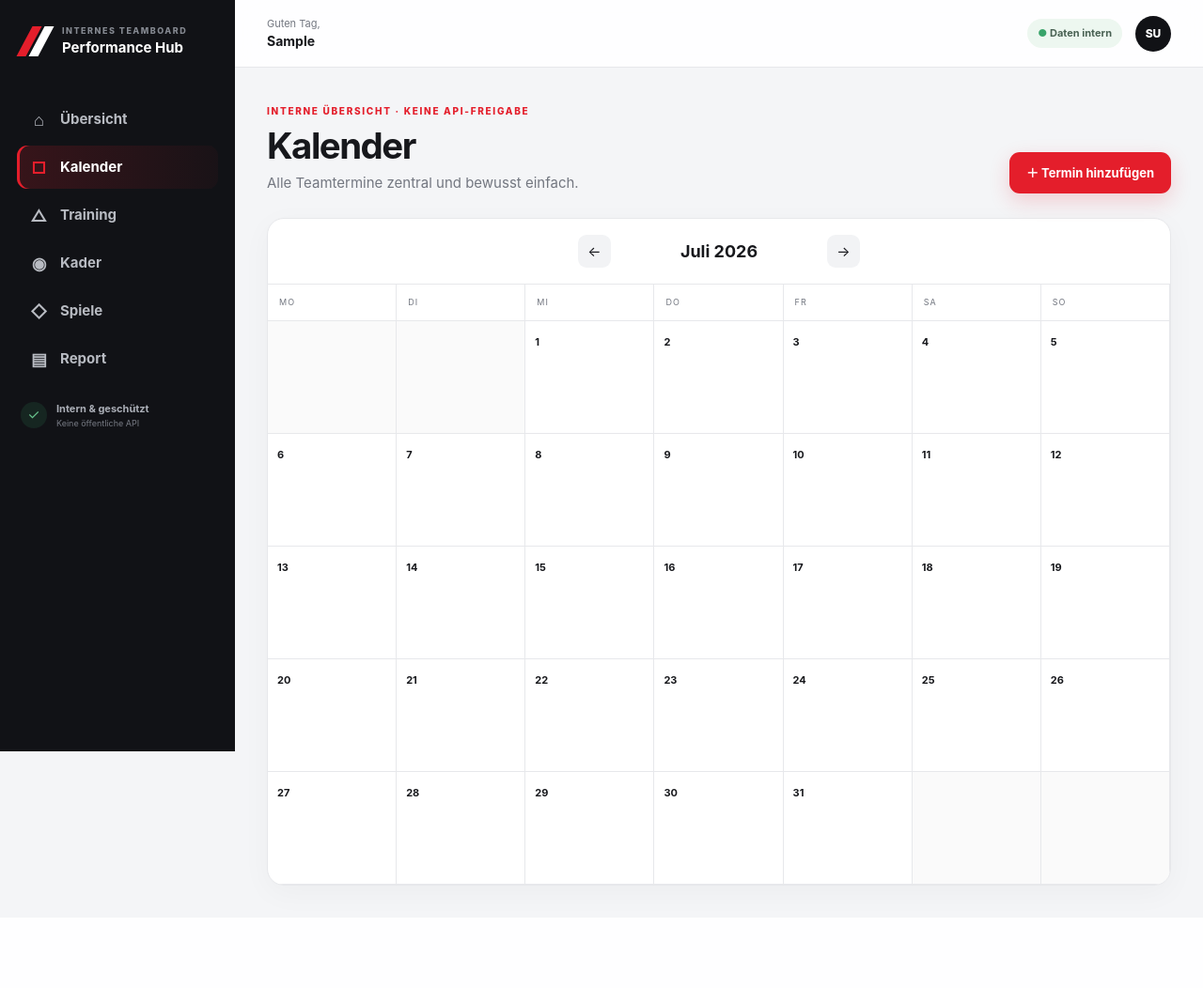
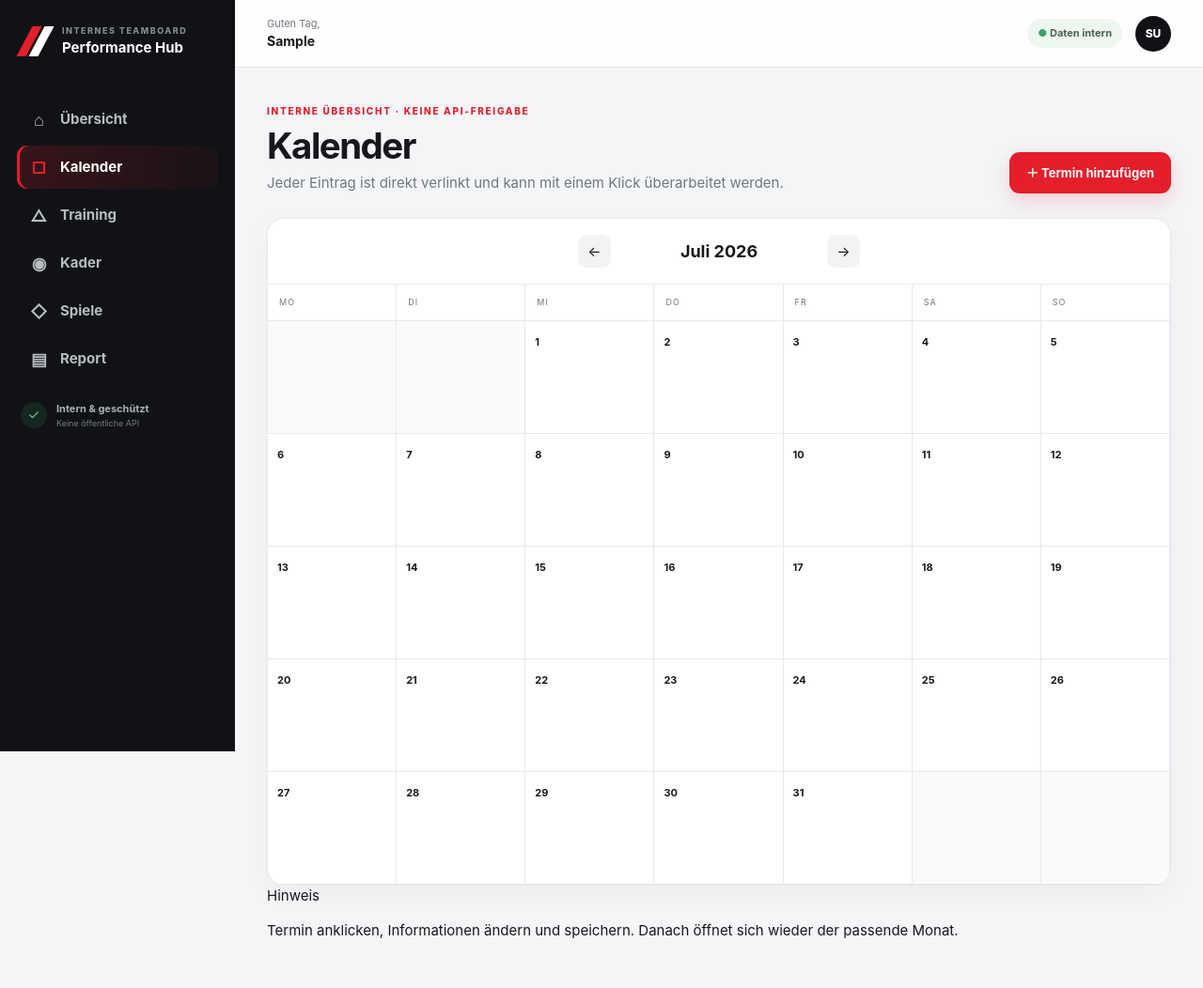
Before and after one commit to hsdarestani/eintracht, a Django app: page /kalender/ in a window 1280 px wide. Shown: the whole page at 94% size. Before the commit the page ends 958 px from the top, so only its background shows below. Run offline with Django 5.2, Linux system fonts and the light colour scheme; a user stored in the database is signed in; tables that the repository leaves empty hold one stand-in row (values such as "Sample post").

Commit message:
Make calendar entries directly editable

```diff
--- a/templates/core/calendar.html
+++ b/templates/core/calendar.html
@@ -1,3 +1,46 @@
-{% extends 'core/base.html' %}{% block title %}Kalender{% endblock %}{% block content %}
-<section class="page-head"><div><span class="eyebrow">INTERNE ÜBERSICHT · KEINE API-FREIGABE</span><h1>Kalender</h1><p>Alle Teamtermine zentral und bewusst einfach.</p></div><a href="{% url 'event_create' %}" class="btn btn-primary">＋ Termin hinzufügen</a></section><section class="card calendar-card"><div class="calendar-toolbar"><a href="?year={{ prev_year }}&month={{ prev_month }}">←</a><h2>{{ month_name }} {{ year }}</h2><a href="?year={{ next_year }}&month={{ next_month }}">→</a></div><div class="calendar-weekdays"><span>Mo</span><span>Di</span><span>Mi</span><span>Do</span><span>Fr</span><span>Sa</span><span>So</span></div><div class="calendar-grid">{% for week in weeks %}{% for cell in week %}<div class="calendar-day {% if not cell.day %}empty{% endif %}">{% if cell.day %}<strong>{{ cell.day }}</strong>{% for event in cell.events %}<span class="calendar-event {{ event.event_type }}"><b>{{ event.starts_at|date:"H:i" }}</b>{{ event.title }}</span>{% endfor %}{% endif %}</div>{% endfor %}{% endfor %}</div></section>
+{% extends 'core/base.html' %}
+{% block title %}Kalender{% endblock %}
+{% block content %}
+<section class="page-head">
+  <div>
+    <span class="eyebrow">INTERNE ÜBERSICHT · KEINE API-FREIGABE</span>
+    <h1>Kalender</h1>
+    <p>Jeder Eintrag ist direkt verlinkt und kann mit einem Klick überarbeitet werden.</p>
+  </div>
+  <a href="{% url 'event_create' %}" class="btn btn-primary">＋ Termin hinzufügen</a>
+</section>
+
+<section class="card calendar-card">
+  <div class="calendar-toolbar">
+    <a href="?year={{ prev_year }}&month={{ prev_month }}" aria-label="Vorheriger Monat">←</a>
+    <h2>{{ month_name }} {{ year }}</h2>
+    <a href="?year={{ next_year }}&month={{ next_month }}" aria-label="Nächster Monat">→</a>
+  </div>
+  <div class="calendar-weekdays">
+    <span>Mo</span><span>Di</span><span>Mi</span><span>Do</span><span>Fr</span><span>Sa</span><span>So</span>
+  </div>
+  <div class="calendar-grid">
+    {% for week in weeks %}
+      {% for cell in week %}
+        <div class="calendar-day {% if not cell.day %}empty{% endif %}">
+          {% if cell.day %}
+            <strong>{{ cell.day }}</strong>
+            {% for event in cell.events %}
+              <a class="calendar-event calendar-event-link {{ event.event_type }}" href="{% url 'event_edit' event.pk %}" title="{{ event.title }} bearbeiten">
+                <b>{{ event.starts_at|date:"H:i" }}</b>
+                <span>{{ event.title }}</span>
+                <i aria-hidden="true">›</i>
+              </a>
+            {% endfor %}
+          {% endif %}
+        </div>
+      {% endfor %}
+    {% endfor %}
+  </div>
+</section>
+
+<div class="calendar-help no-print">
+  <span>Hinweis</span>
+  <p>Termin anklicken, Informationen ändern und speichern. Danach öffnet sich wieder der passende Monat.</p>
+</div>
 {% endblock %}
```
